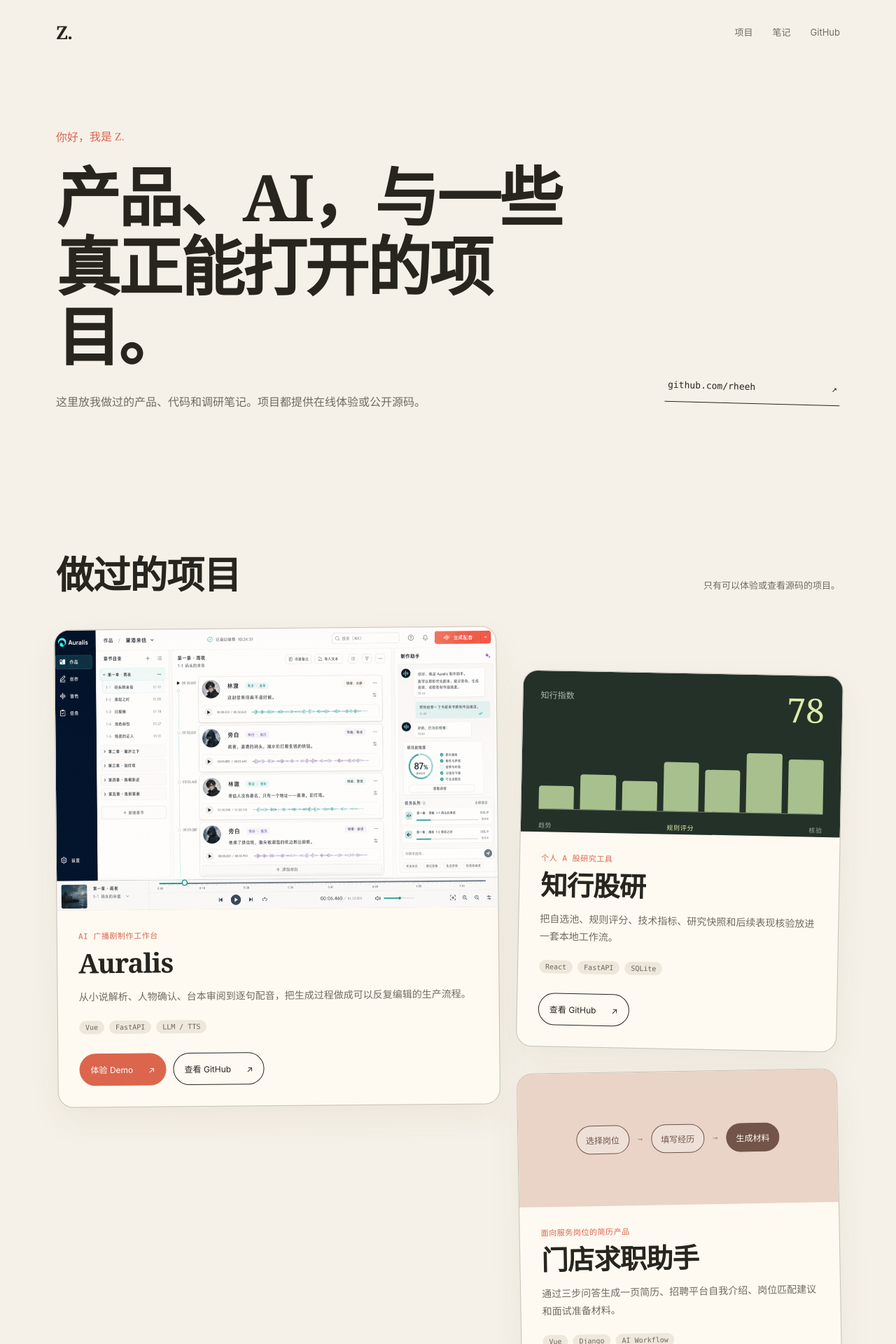
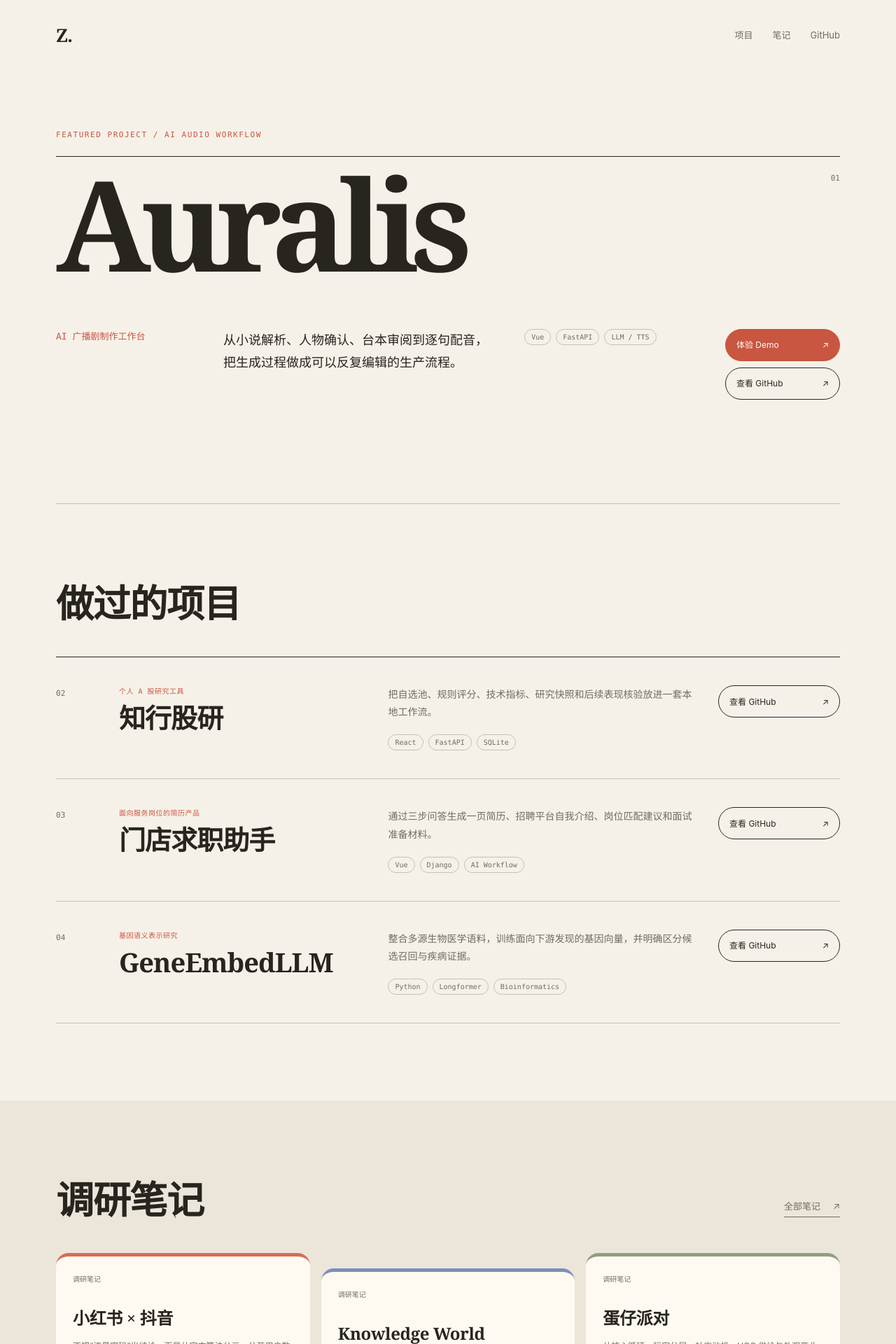
Before and after one commit to rheeh/rheeh.github.io, a Next.js app: page / in a window 1280 px wide. Shown: the top 1920 px of the page at 70% size. Built offline with nearby package versions, Linux system fonts and the light colour scheme.

Commit message:
Feature Auralis on the homepage

```diff
--- a/app/globals.css
+++ b/app/globals.css
@@ -308,71 +308,45 @@ body{background:var(--paper);color:var(--ink)}
   .showcase-category{margin-top:46px!important}
 }
 
-/* Personal homepage — loose notebook layout */
-.personal-home{--home-paper:#f6f1e8;--home-ink:#28251f;--home-muted:#716b61;--home-red:#dc654d;--home-green:#64856b;--home-blue:#6677ad;min-height:100svh;background:var(--home-paper);color:var(--home-ink)}
+/* Personal homepage — project-first editorial layout */
+.personal-home{--home-paper:#f6f1e8;--home-ink:#28251f;--home-muted:#716b61;--home-red:#c85640;--home-line:color-mix(in srgb,var(--home-ink) 24%,transparent);min-height:100svh;background:var(--home-paper);color:var(--home-ink)}
 .home-shell{width:min(1120px,calc(100% - 64px));margin-inline:auto}
 .home-nav{position:relative;z-index:20}
 .home-nav nav{display:flex;align-items:center;justify-content:space-between;padding-block:28px}
 .home-name{font:700 26px/1 var(--serif);letter-spacing:-.04em}
 .home-nav nav>div{display:flex;gap:28px;font-size:13px}
-.home-nav nav>div a{position:relative;padding-block:8px;color:var(--home-muted)}
-.home-nav nav>div a::after{content:'';position:absolute;left:0;right:100%;bottom:4px;height:1px;background:var(--home-ink);transition:right .2s ease}
+.home-nav nav>div a{position:relative;min-height:44px;display:flex;align-items:center;color:var(--home-muted)}
+.home-nav nav>div a::after{content:'';position:absolute;left:0;right:100%;bottom:7px;height:1px;background:var(--home-ink);transition:right .2s ease}
 .home-nav nav>div a:hover{color:var(--home-ink)}
 .home-nav nav>div a:hover::after{right:0}
-.home-hero{min-height:520px;display:grid;grid-template-columns:minmax(0,1fr) 250px;align-items:end;gap:80px;padding-block:92px 90px}
-.home-hero-copy{max-width:760px}
-.home-hello{margin:0 0 22px!important;font:16px/1.5 "Kaiti SC","STKaiti",serif;color:var(--home-red)!important;transform:rotate(-1deg);transform-origin:left}
-.home-hero h1{max-width:780px;margin:0;font:600 clamp(50px,7.2vw,92px)/1.08 var(--serif);letter-spacing:-.035em}
-.home-hero-copy>p:last-child{max-width:560px;margin:30px 0 0;font-size:16px;line-height:1.9;color:var(--home-muted)}
-.home-github-note{align-self:end;display:flex;justify-content:space-between;gap:20px;margin-bottom:12px;padding:16px 4px;border-bottom:1px solid var(--home-ink);font:13px var(--mono);transform:rotate(1.5deg);transition:color .2s,transform .2s}
-.home-github-note:hover{color:var(--home-red);transform:rotate(0)}
+.personal-home a:focus-visible{outline:3px solid var(--home-red);outline-offset:4px;border-radius:2px}
+.featured-project{min-height:620px;padding-block:86px 96px;border-bottom:1px solid var(--home-line)}
+.featured-kicker{margin:0 0 24px;font:11px var(--mono);letter-spacing:.14em;color:var(--home-red)}
+.featured-heading{display:flex;align-items:start;justify-content:space-between;gap:40px;border-top:1px solid var(--home-ink)}
+.featured-heading h1{margin:14px 0 0;font:600 clamp(88px,15vw,180px)/.9 var(--serif);letter-spacing:-.065em}
+.featured-heading>span{padding-top:24px;font:11px var(--mono);color:var(--home-muted)}
+.featured-details{display:grid;grid-template-columns:.8fr 1.6fr 1fr auto;align-items:start;gap:48px;margin-top:70px}
+.featured-type{margin:0;font:13px/1.7 var(--mono);color:var(--home-red)}
+.featured-summary{max-width:470px;margin:0;font-size:18px;line-height:1.75}
+.featured-details ul,.project-row ul{display:flex;flex-wrap:wrap;gap:7px;list-style:none;padding:0;margin:0}
+.featured-details li,.project-row li{padding:5px 9px;border:1px solid var(--home-line);border-radius:999px;font:10px var(--mono);color:var(--home-muted)}
+.featured-links{display:flex;flex-direction:column;gap:9px;min-width:164px}
+.featured-links a,.project-row-links a{min-height:46px;display:flex;align-items:center;justify-content:space-between;gap:22px;padding:0 15px;border:1px solid var(--home-ink);border-radius:999px;font-size:12px;transition:background .2s ease,color .2s ease,transform .2s ease}
+.featured-links a:hover,.project-row-links a:hover{background:var(--home-ink);color:var(--home-paper);transform:translateY(-2px)}
+.featured-links .featured-demo{background:var(--home-red);border-color:var(--home-red);color:#fff}
+.featured-links .featured-demo:hover{background:#a94432;border-color:#a94432}
 .home-section{padding-block:110px}
 .home-section-head{display:flex;align-items:end;justify-content:space-between;gap:40px;margin-bottom:46px}
 .home-section-head h2{margin:0;font:600 clamp(34px,4.5vw,54px)/1.15 var(--serif);letter-spacing:-.025em}
-.home-section-head p,.home-section-head>a{margin:0 0 5px;font-size:13px;color:var(--home-muted)}
-.home-section-head>a{display:flex;gap:18px;padding-bottom:5px;border-bottom:1px solid currentColor}
-.project-board{display:grid;grid-template-columns:1.16fr .84fr;gap:30px;align-items:start}
-.project-piece{overflow:hidden;border:1px solid color-mix(in srgb,var(--home-ink) 26%,transparent);border-radius:22px;background:#fffaf1;box-shadow:0 18px 50px rgba(69,54,38,.06);transition:transform .25s ease,box-shadow .25s ease}
-.project-piece:hover{box-shadow:0 24px 60px rgba(69,54,38,.11)}
-.piece-auralis{grid-row:span 2;transform:rotate(-.5deg)}
-.piece-auralis:hover{transform:rotate(0) translateY(-4px)}
-.piece-stocks{margin-top:64px;transform:rotate(1.1deg)}
-.piece-stocks:hover{transform:rotate(.2deg) translateY(-4px)}
-.piece-resume{transform:rotate(-1deg)}
-.piece-resume:hover{transform:rotate(0) translateY(-4px)}
-.piece-genes{grid-column:1/-1;display:grid;grid-template-columns:.85fr 1.15fr;margin:10px 9% 0;transform:rotate(.35deg)}
-.piece-genes:hover{transform:rotate(0) translateY(-4px)}
-.project-preview{position:relative;overflow:hidden}
-.preview-auralis{height:400px;background:#e0d7cd}
-.preview-auralis img{display:block;width:100%;height:100%;object-fit:cover;object-position:center top}
-.preview-stocks{height:230px;padding:25px;background:#243128;color:#eef1e7}
-.stock-head{display:flex;justify-content:space-between;align-items:start;font:12px var(--mono);color:#aab9ab}
-.stock-head strong{font:500 48px/1 var(--serif);color:#dceba9}
-.stock-chart{height:105px;display:flex;align-items:end;gap:9px;margin:20px 0 16px;border-bottom:1px solid #718074}
-.stock-chart i{flex:1;background:#a8c08d;border-radius:4px 4px 0 0}
-.stock-chart i:nth-child(1){height:32%}.stock-chart i:nth-child(2){height:48%}.stock-chart i:nth-child(3){height:40%}.stock-chart i:nth-child(4){height:67%}.stock-chart i:nth-child(5){height:58%}.stock-chart i:nth-child(6){height:82%}.stock-chart i:nth-child(7){height:74%}
-.stock-foot{display:flex;justify-content:space-between;font:9px var(--mono);letter-spacing:.08em;color:#99a79b}.stock-foot b{font-weight:400;color:#dceba9}
-.preview-resume{min-height:190px;display:flex;align-items:center;justify-content:center;gap:12px;padding:30px;background:#e9d4c7;color:#725448;font:12px var(--mono)}
-.preview-resume span,.preview-resume strong{padding:11px 13px;border:1px solid currentColor;border-radius:999px;font-weight:400;background:rgba(255,255,255,.28)}
-.preview-resume strong{background:#725448;color:#fff8ee;border-color:#725448}
-.preview-resume i{font-style:normal;opacity:.6}
-.preview-genes{min-height:300px;padding:30px;background:#dce2ef;color:#4d5d82}
-.preview-genes>span{font:10px var(--mono);letter-spacing:.18em}
-.preview-genes>div{display:grid;grid-template-columns:repeat(12,1fr);gap:6px;margin:34px 0}
-.preview-genes i{aspect-ratio:1;border-radius:50%;background:currentColor;opacity:.14}
-.preview-genes i:nth-child(5n),.preview-genes i:nth-child(11n){opacity:.72}
-.preview-genes>strong{display:block;text-align:right;font:600 70px/1 var(--serif);letter-spacing:-.06em}
-.project-piece-copy{padding:28px 30px 30px}
-.project-piece-copy>p{margin:0 0 8px;font:11px var(--mono);letter-spacing:.05em;color:var(--home-red)}
-.project-piece h3{margin:0 0 13px;font:600 clamp(26px,3vw,40px)/1.2 var(--serif);letter-spacing:-.025em}
-.project-piece-copy>span{display:block;max-width:620px;font-size:14px;line-height:1.8;color:var(--home-muted)}
-.project-piece ul{display:flex;flex-wrap:wrap;gap:7px;list-style:none;padding:0;margin:22px 0 0}
-.project-piece li{padding:4px 9px;border-radius:999px;background:#eee7dc;font:10px var(--mono);color:#6c655c}
-.project-links{display:flex;flex-wrap:wrap;gap:10px;margin-top:28px}
-.project-links a{display:flex;align-items:center;justify-content:space-between;gap:22px;min-height:46px;padding:0 15px;border:1px solid var(--home-ink);border-radius:999px;font-size:12px;transition:background .2s,color .2s,transform .2s}
-.project-links a:hover{background:var(--home-ink);color:var(--home-paper);transform:translateY(-2px)}
-.project-links .link-demo{background:var(--home-red);border-color:var(--home-red);color:#fff}
-.project-links .link-demo:hover{background:#b84f3b;border-color:#b84f3b}
+.home-section-head>a{display:flex;gap:18px;margin:0 0 5px;padding-bottom:5px;border-bottom:1px solid currentColor;font-size:13px;color:var(--home-muted)}
+.project-list{border-top:1px solid var(--home-ink)}
+.project-row{display:grid;grid-template-columns:54px 1fr 1.25fr 174px;gap:36px;align-items:start;padding:40px 0;border-bottom:1px solid var(--home-line);transition:padding .2s ease}
+.project-row:hover{padding-left:8px}
+.project-index{padding-top:5px;font:11px var(--mono);color:var(--home-muted)}
+.project-row-title>p{margin:0 0 9px;font:10px var(--mono);letter-spacing:.05em;color:var(--home-red)}
+.project-row h3{margin:0;font:600 clamp(25px,3vw,38px)/1.2 var(--serif);letter-spacing:-.025em}
+.project-row-detail>p{max-width:490px;margin:0 0 20px;font-size:14px;line-height:1.8;color:var(--home-muted)}
+.project-row-links{display:flex;flex-direction:column;gap:9px}
 .notes-section{background:#ece5da}
 .home-notes-grid{display:grid;grid-template-columns:repeat(12,1fr);gap:16px}
 .home-note{position:relative;grid-column:span 4;min-height:270px;display:flex;flex-direction:column;padding:24px;border-radius:18px;background:#fffaf1;transition:transform .2s ease,box-shadow .2s ease}
@@ -390,28 +364,36 @@ body{background:var(--paper);color:var(--ink)}
 .home-footer{display:flex;justify-content:space-between;padding-block:24px;border-top:1px solid color-mix(in srgb,var(--home-ink) 25%,transparent);font:11px var(--mono);color:var(--home-muted)}
 
 @media(max-width:900px){
-  .home-hero{grid-template-columns:1fr;gap:46px;min-height:auto;padding-block:80px}
-  .home-github-note{max-width:280px}
-  .project-board{grid-template-columns:1fr}
-  .piece-auralis,.piece-stocks,.piece-resume,.piece-genes{grid-column:auto;grid-row:auto;margin:0;transform:none}
-  .piece-genes{display:block}
+  .featured-project{min-height:auto;padding-block:72px 80px}
+  .featured-details{grid-template-columns:1fr 2fr;gap:30px 48px;margin-top:58px}
+  .featured-links{grid-column:2}
+  .project-row{grid-template-columns:44px 1fr 1.3fr}
+  .project-row-links{grid-column:2/-1;flex-direction:row}
   .home-note{grid-column:span 6}
 }
 @media(max-width:620px){
   .home-shell{width:min(100% - 36px,560px)}
   .home-nav nav{padding-block:20px}
   .home-nav nav>div{gap:17px;font-size:12px}
-  .home-hero{padding-block:62px 70px}
-  .home-hero h1{font-size:clamp(44px,14vw,66px)}
+  .featured-project{padding-block:54px 64px}
+  .featured-heading h1{font-size:clamp(72px,24vw,108px)}
+  .featured-details{display:block;margin-top:48px}
+  .featured-summary{margin-top:22px;font-size:17px}
+  .featured-details ul{margin-top:24px}
+  .featured-links{margin-top:30px}
   .home-section{padding-block:78px}
   .home-section-head{display:block;margin-bottom:34px}
-  .home-section-head p,.home-section-head>a{width:max-content;margin-top:14px}
-  .preview-auralis{height:250px}
-  .preview-resume{min-height:180px;flex-wrap:wrap}
-  .preview-resume i{display:none}
-  .project-piece-copy{padding:24px 22px 26px}
-  .project-links a{width:100%}
+  .home-section-head>a{width:max-content;margin-top:14px}
+  .project-row{display:block;padding:32px 0}
+  .project-row:hover{padding-left:0}
+  .project-index{display:block;margin-bottom:20px}
+  .project-row-detail{margin-top:20px}
+  .project-row-links{margin-top:26px}
+  .project-row-links a{width:100%}
   .home-note{grid-column:1/-1;min-height:240px;transform:none!important}
   .home-contact{display:block;padding-block:68px}
   .home-contact a{display:inline-block;margin-top:22px}
 }
+@media(prefers-reduced-motion:reduce){
+  .personal-home *{scroll-behavior:auto!important;transition-duration:.01ms!important;animation-duration:.01ms!important;animation-iteration-count:1!important}
+}
--- a/app/page.tsx
+++ b/app/page.tsx
@@ -1,54 +1,12 @@
-/* eslint-disable @next/next/no-img-element */
-
-import { profile, projects, type Project } from '../src/data/profile';
+import { profile, projects } from '../src/data/profile';
 import { analysisShowcases, reports } from '../src/data/reports';
 
 function Arrow() {
   return <span aria-hidden="true">↗</span>;
 }
 
-function ProjectVisual({ project }: { project: Project }) {
-  if (project.visual === 'auralis') {
-    return (
-      <div className="project-preview preview-auralis">
-        <img
-          src="/project-assets/auralis-workspace.png"
-          alt="Auralis 广播剧制作工作台界面"
-          width="1200"
-          height="751"
-        />
-      </div>
-    );
-  }
-
-  if (project.visual === 'stocks') {
-    return (
-      <div className="project-preview preview-stocks" aria-hidden="true">
-        <div className="stock-head"><span>知行指数</span><strong>78</strong></div>
-        <div className="stock-chart"><i /><i /><i /><i /><i /><i /><i /></div>
-        <div className="stock-foot"><span>趋势</span><b>规则评分</b><span>核验</span></div>
-      </div>
-    );
-  }
-
-  if (project.visual === 'resume') {
-    return (
-      <div className="project-preview preview-resume" aria-hidden="true">
-        <span>选择岗位</span><i>→</i><span>填写经历</span><i>→</i><strong>生成材料</strong>
-      </div>
-    );
-  }
-
-  return (
-    <div className="project-preview preview-genes" aria-hidden="true">
-      <span>GENE</span>
-      <div>{Array.from({ length: 48 }, (_, index) => <i key={index} />)}</div>
-      <strong>19K</strong>
-    </div>
-  );
-}
-
 export default function Home() {
+  const [featuredProject, ...otherProjects] = projects;
   const recentNotes = [
     ...reports.map((report) => ({
       title: report.shortTitle,
@@ -79,40 +37,49 @@ export default function Home() {
       </header>
 
       <main id="main">
-        <section className="home-hero home-shell" id="top">
-          <div className="home-hero-copy">
-            <p className="home-hello">你好，我是 Z.</p>
-            <h1>{profile.tagline}</h1>
-            <p>{profile.note}</p>
+        <section className="featured-project home-shell" id="top" aria-labelledby="featured-title">
+          <p className="featured-kicker">FEATURED PROJECT / AI AUDIO WORKFLOW</p>
+          <div className="featured-heading">
+            <h1 id="featured-title">{featuredProject.title}</h1>
+            <span aria-hidden="true">01</span>
           </div>
-          <a className="home-github-note" href={profile.contact.github} target="_blank" rel="noreferrer">
-            <span>github.com/rheeh</span>
-            <Arrow />
-          </a>
+          <div className="featured-details">
+            <p className="featured-type">{featuredProject.type}</p>
+            <p className="featured-summary">{featuredProject.summary}</p>
+            <ul>{featuredProject.tags.map((tag) => <li key={tag}>{tag}</li>)}</ul>
+            <div className="featured-links">
+              {featuredProject.links.map((link) => (
+                <a className={link.kind === 'demo' ? 'featured-demo' : ''} href={link.href} target="_blank" rel="noreferrer" key={link.href}>
+                  {link.label} <Arrow />
+                </a>
+              ))}
+            </div>
+          </div>
         </section>
 
         <section className="home-section home-shell" id="projects">
           <header className="home-section-head">
             <h2>做过的项目</h2>
-            <p>只有可以体验或查看源码的项目。</p>
           </header>
 
-          <div className="project-board">
-            {projects.map((project) => (
-              <article className={`project-piece piece-${project.visual}`} key={project.id}>
-                <ProjectVisual project={project} />
-                <div className="project-piece-copy">
+          <div className="project-list">
+            {otherProjects.map((project, index) => (
+              <article className="project-row" key={project.id}>
+                <span className="project-index">0{index + 2}</span>
+                <div className="project-row-title">
                   <p>{project.type}</p>
                   <h3>{project.title}</h3>
-                  <span>{project.summary}</span>
+                </div>
+                <div className="project-row-detail">
+                  <p>{project.summary}</p>
                   <ul>{project.tags.map((tag) => <li key={tag}>{tag}</li>)}</ul>
-                  <div className="project-links">
-                    {project.links.map((link) => (
-                      <a className={link.kind === 'demo' ? 'link-demo' : ''} href={link.href} target="_blank" rel="noreferrer" key={link.href}>
-                        {link.label} <Arrow />
-                      </a>
-                    ))}
-                  </div>
+                </div>
+                <div className="project-row-links">
+                  {project.links.map((link) => (
+                    <a href={link.href} target="_blank" rel="noreferrer" key={link.href}>
+                      {link.label} <Arrow />
+                    </a>
+                  ))}
                 </div>
               </article>
             ))}
--- a/src/data/profile.ts
+++ b/src/data/profile.ts
@@ -10,14 +10,11 @@ export type Project = {
   type: string;
   summary: string;
   tags: string[];
-  visual: 'auralis' | 'stocks' | 'resume' | 'genes';
   links: ProjectLink[];
 };
 
 export const profile = {
   name: 'Z.',
-  tagline: '产品、AI，与一些真正能打开的项目。',
-  note: '这里放我做过的产品、代码和调研笔记。项目都提供在线体验或公开源码。',
   contact: {
     email: 'grunt1948@163.com',
     github: 'https://github.com/rheeh',
@@ -31,7 +28,6 @@ export const projects: Project[] = [
     type: 'AI 广播剧制作工作台',
     summary: '从小说解析、人物确认、台本审阅到逐句配音，把生成过程做成可以反复编辑的生产流程。',
     tags: ['Vue', 'FastAPI', 'LLM / TTS'],
-    visual: 'auralis',
     links: [
       { label: '体验 Demo', href: 'https://rheeh.github.io/auralis/#/home', kind: 'demo' },
       { label: '查看 GitHub', href: 'https://github.com/rheeh/auralis', kind: 'source' },
@@ -43,7 +39,6 @@ export const projects: Project[] = [
     type: '个人 A 股研究工具',
     summary: '把自选池、规则评分、技术指标、研究快照和后续表现核验放进一套本地工作流。',
     tags: ['React', 'FastAPI', 'SQLite'],
-    visual: 'stocks',
     links: [{ label: '查看 GitHub', href: 'https://github.com/rheeh/ttt', kind: 'source' }],
   },
   {
@@ -52,7 +47,6 @@ export const projects: Project[] = [
     type: '面向服务岗位的简历产品',
     summary: '通过三步问答生成一页简历、招聘平台自我介绍、岗位匹配建议和面试准备材料。',
     tags: ['Vue', 'Django', 'AI Workflow'],
-    visual: 'resume',
     links: [{ label: '查看 GitHub', href: 'https://github.com/rheeh/resume-assistant', kind: 'source' }],
   },
   {
@@ -61,7 +55,6 @@ export const projects: Project[] = [
     type: '基因语义表示研究',
     summary: '整合多源生物医学语料，训练面向下游发现的基因向量，并明确区分候选召回与疾病证据。',
     tags: ['Python', 'Longformer', 'Bioinformatics'],
-    visual: 'genes',
     links: [{ label: '查看 GitHub', href: 'https://github.com/rheeh/GeneEmbedLLM', kind: 'source' }],
   },
 ];
```
Also changed, not shown: public/project-assets/auralis-workspace.png (deleted).
